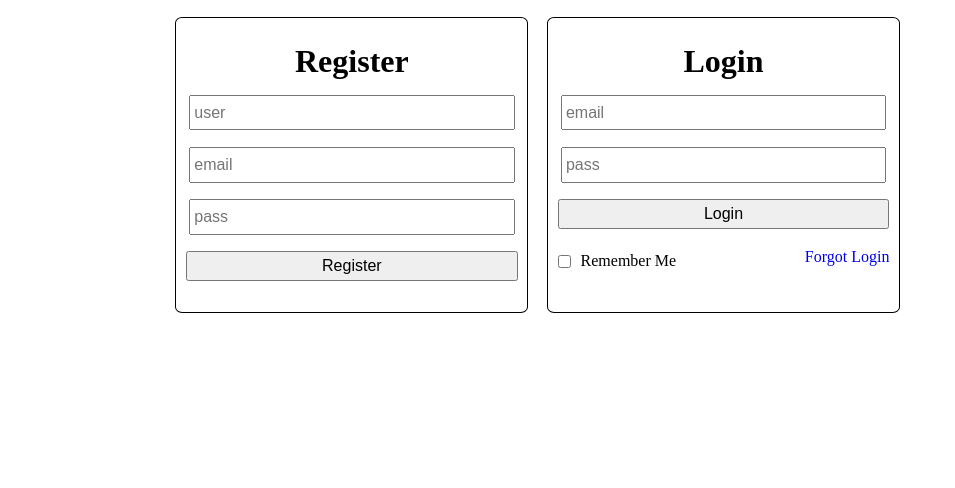
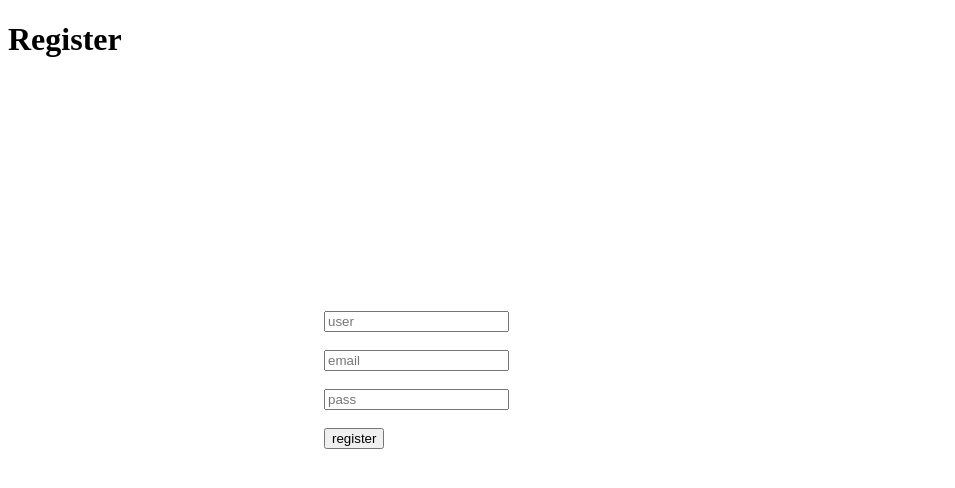
Before and after one commit to dom-dom-dom/jujubee, a PHP site: page / in a window 1280 px wide. Shown: the top 488 px of the page, without its empty margins (0-955 px from the left). Run offline with PHP 8.4, Linux system fonts and the light colour scheme; the visitor is signed in with stand-in values (Sample User, id 1).

Commit message:
Revert "login and registration functionality"
This reverts commit 641ca41a3cd3590b8ea33da8588b5ac4808bc996.

```diff
--- a/css/style.css
+++ b/css/style.css
@@ -6,58 +6,8 @@
         Purpose of the stylesheet follows.
 */
 
-body{
-    font-size: 100%;
-    line-height:1.5em;
+
+form{
+    width:50%;
+    margin: 20% auto 0 auto;
 }
-
-#container{
-    width:75%;
-    margin-right:auto;
-    margin-left:auto;
-}
-#registeruser,#loginuser{
-    width:35%;
-    height:275px;
-    float:left;
-    border: 1px solid #000;
-    border-radius:2%;
-    margin:1%;
-    padding:1%;
-    text-align:center;
-    overflow:hidden;
-}
-
-#registeruser input,#loginuser input{
-    width:95%;
-    height:25px;
-    display:block;
-    margin:1%;
-    margin-top:5%;
-    margin-right: auto;
-    margin-left: auto;
-    padding:1%;
-    font-size: 1em;
-}
-
-#registeruser #register,#loginuser #login{
-    width:100%;
-    height:30px;
-    text-transform: capitalize;
-    font-size:1em;
-}
-
-#loginuser #remember,#loginuser #remember_label{
-    width: auto !important;
-    float:left;
-}
-
-#loginuser #remember{
-    margin-right: 3%;
-    vertical-align:text-top;
-}
-
-#loginuser a{
-    float:right;
-    text-decoration:none;
-}
--- a/index.php
+++ b/index.php
@@ -11,6 +11,7 @@
         <?php
         //process registration form
         $errors = 0;
+
         if(isset($_POST['register'])){ //check form submitted
 
             require_once 'classes/forms.php';
@@ -33,84 +34,26 @@
                     $usr = new user();
                     $usr -> register_user($pass,$registered,$db);
                    }
-                 else{
-                     session_destroy();
-                   }
-           $db =null;
-      } //end of if(isset($_POST['register']))
-
-      if(isset($_POST['login'])){ //check form submitted
-          session_start();
-            require_once 'classes/forms.php';
-
-
-                //connect to databaes
-                    require_once 'classes/db.php';
-                    $c = new db();
-                    $db = $c ->connect();
-
-
-                    $name = array('user','pass'); //input name array
-                    $input = new forms();
-                    $input -> getInput($name);//parse input fields using array
-                    $pass = $input -> checkPassword('users',$db);
-
-                    if($pass){
-                        //execute prepared statement
-                        require_once 'classes/user.php';
-                        $table = 'users';
-                        $usr = new user();
-                      $user =  $usr -> login_user($pass,$db);
-                        echo "Welcome back, $user!";
-                        }
-                    else{
-                        echo " Please try again.";
-                        session_destroy();
-                    }
-
 
            $db =null;
-      } //end of if(isset($_POST['login'])){
+      } //end of if(isset($_POST['register'])){
 
     else{
-       if(isset($_SESSION['user'])){
+        session_start();
         $user = $_SESSION['user'];
         $email = $_SESSION['email'];
-        }
-       else{
-          $user = "";
-          $email = "";
-         }
         $pass = "";
-        $loginid='';
         ?>
 
-    <div id="container">
-
-    <div id ="registeruser">
         <h1>Register</h1>
 
         <form action="index.php" id="frm-register" method="POST">
-            <input type="text" id="user" name="user" value="<?php echo $user ?>" required="required" placeholder="user"/>
-            <input type="email" id="email" name="email" value="<?php echo $email ?>" required="required" placeholder="email"/>
-            <input type="password" id="pass" name="pass" value="<?php echo $pass ?>" required="required" placeholder="pass"/>
-            <input type="submit" id="register" name="register" value="register"/>
-     </form>
-    </div> <!-- end #registeruser -->
+            <input type="text" id="user" name="user" value="" required="required" placeholder="user"/><br/><br/>
+            <input type="email" id="email" name="email" value="" required="required" placeholder="email"/><br/><br/>
+            <input type="password" id="pass" name="pass" value="" required="required" placeholder="pass"/><br/><br/>
+            <input type="submit" id="register" name="register" value="register"/><br/><br/>
+        </form>
 
-    <div id ="loginuser">
-        <h1>Login</h1>
-
-        <form action="index.php" id="frm-login" method="POST">
-            <input type="text" id="user" name="user" value="<?php echo $user ?>" required="required" placeholder="email"/>
-            <input type="password" id="pass" name="pass" value="<?php echo $pass ?>" required="required" placeholder="pass"/>
-            <input type="submit" id="login" name="login" value="Login"/>
-            <input type="checkbox" id="remember" name="remember"/> <p id="remember_label">Remember Me</p>
-            <p> <a href="#">Forgot Login</a> </p>
-        </form>
-    </div>  <!-- end #loginuser -->
-
-    </div>  <!-- end #container -->
 
     </body>
 </html>
```
Also changed, not shown: classes/db.php (+9 -6 lines), classes/forms.php (+12 -48 lines), classes/user.php (+11 -27 lines), includes/functions.php (deleted, +0 -13 lines), test.php (+4 -8 lines).
